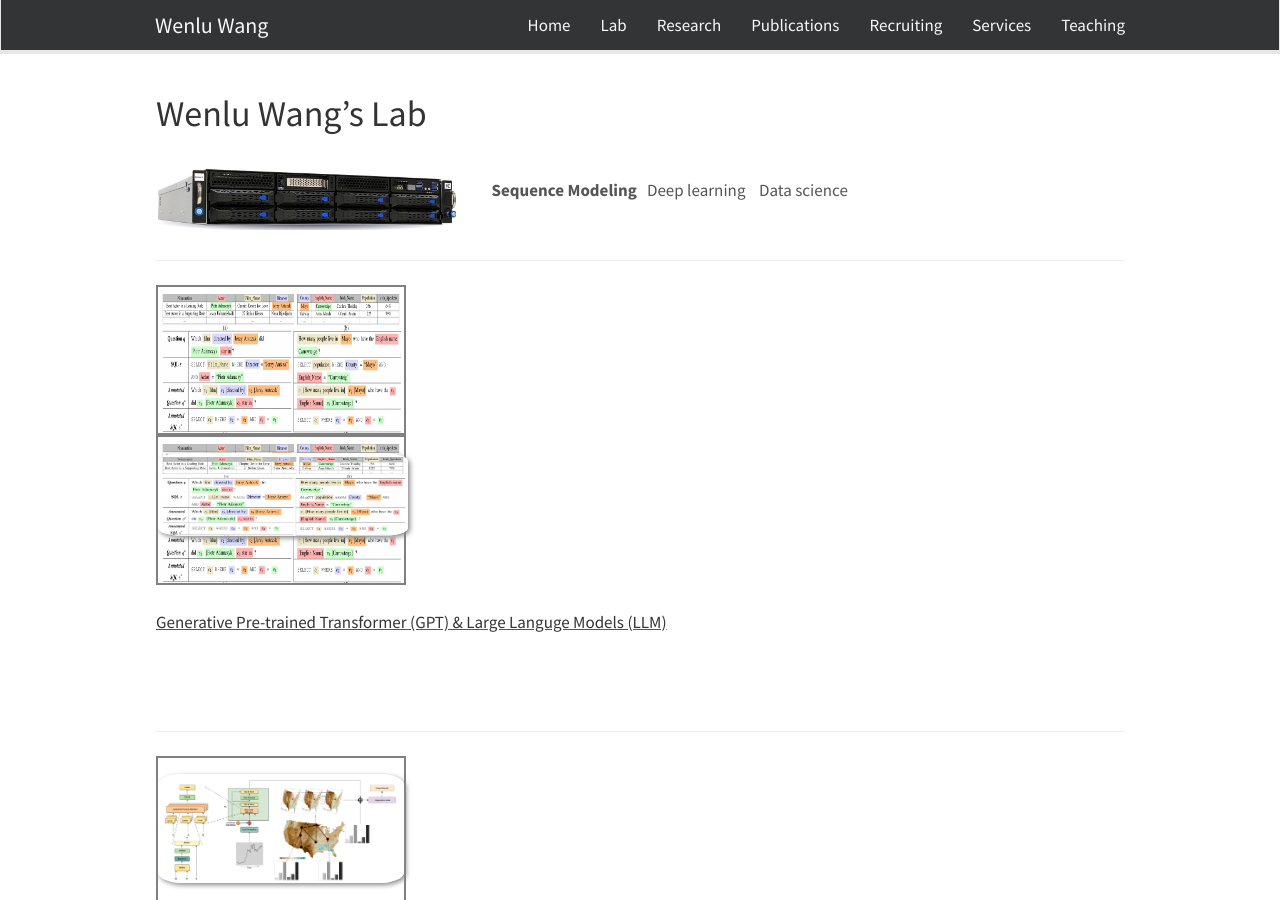
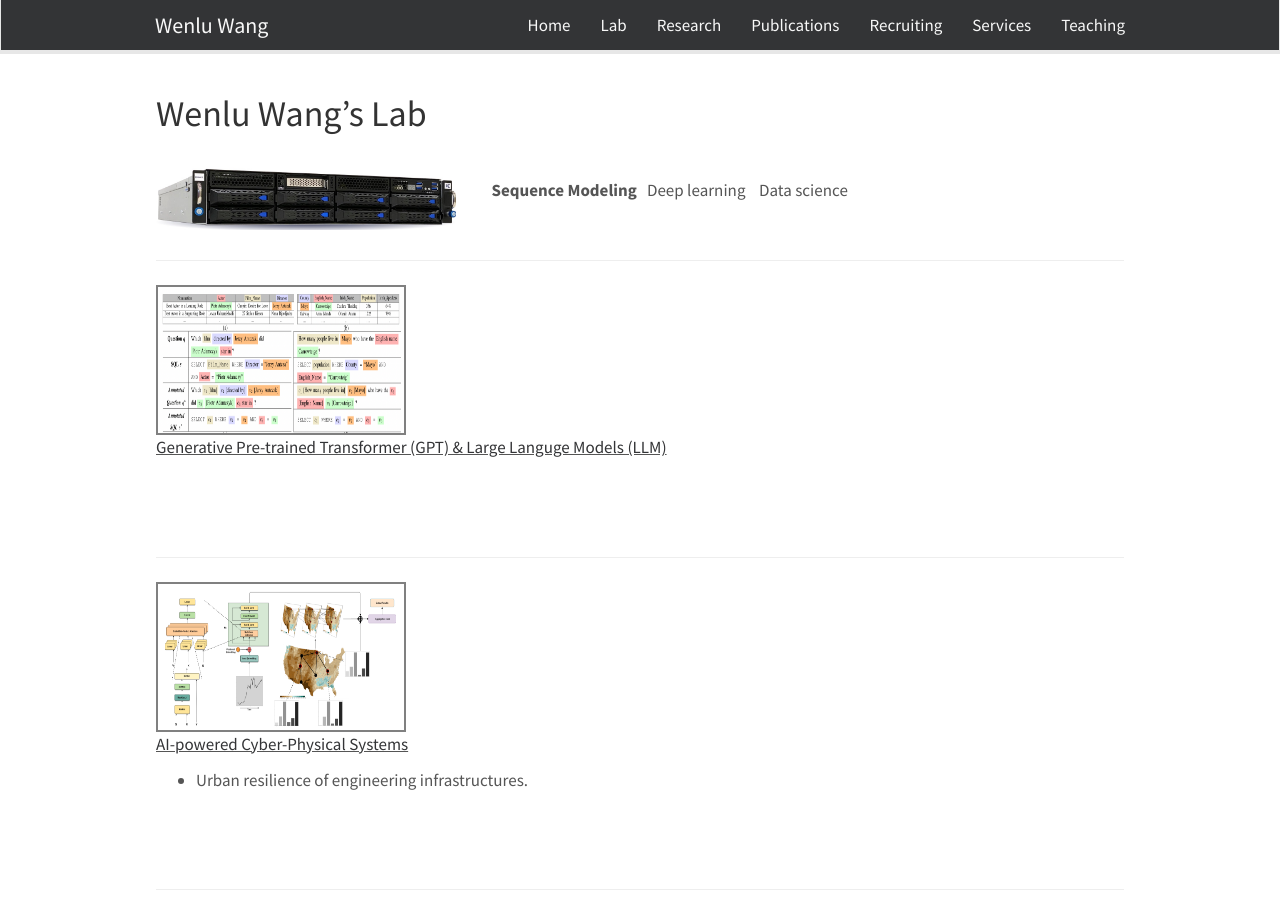
Before and after one commit to WENLU-W/WENLU-W.github.io, a Jekyll site: the page built from docs/_pages/team.md, in a window 1280 px wide and 900 px high. Built offline with Jekyll 4.4.1, drawn with Linux system fonts in a browser that asks for light colours; nearby versions of some CDN libraries.

Commit message:
Update team.md

```diff
--- a/docs/_pages/team.md
+++ b/docs/_pages/team.md
@@ -16,10 +16,6 @@
 ------------------------------------------
 <div style="height: 150px; width: 250px; border: 2px solid gray; background-image: url({{ site.url }}{{ site.baseurl }}/images/nlidb.png);background-position: center center; background-repeat: no-repeat; background-size: 100% 100%;">
 </div>
-<div style="height: 150px; width: 250px; border: 2px solid gray; background-image: url({{ site.url }}{{ site.baseurl }}/images/nlidb.png);background-position: center center; background-repeat: no-repeat; background-size: 100% 100%;">
-<img align="left" style="max-height:150px; max-width: 250px;" src="{{ site.url }}{{ site.baseurl }}/images/nlidb.png" >
-</div>
-&nbsp;<br>
 <ins>[Generative Pre-trained Transformer (GPT) & Large Languge Models (LLM)](https://wenlu-w.github.io/project/2022/01/01/llm.html)</ins>
 <br>
 <br>
@@ -27,10 +23,8 @@
 <br>
 
 ------------------------------------------
-<div style="height: 150px; width: 250px; border: 2px solid  gray;">
-<img align="left" style="max-height:100%; max-width:100%;" src="{{ site.url }}{{ site.baseurl }}/images/weather2.png" >
+<div style="height: 150px; width: 250px; border: 2px solid gray; background-image: url({{ site.url }}{{ site.baseurl }}/images/weather2.png);background-position: center center; background-repeat: no-repeat; background-size: 100% 100%;">
 </div>
-&nbsp;<br>
 <ins>[AI-powered Cyber-Physical Systems](https://wenlu-w.github.io/project/2021/09/01/social.html)</ins>
 - Urban resilience of engineering infrastructures.
 <br>
@@ -39,10 +33,8 @@
 <br>
 
 ------------------------------------------
-<div style="height: 150px; width: 250px; border: 2px solid  gray;">
-<img align="left" style="max-height:100%; max-width:100%;" src="{{ site.url }}{{ site.baseurl }}/images/advremoval.png" >
+<div style="height: 150px; width: 250px; border: 2px solid gray; background-image: url({{ site.url }}{{ site.baseurl }}/images/advremoval.png);background-position: center center; background-repeat: no-repeat; background-size: 100% 100%;">
 </div>
-&nbsp;<br>
 <ins>[Sequence Modeling](https://wenlu-w.github.io/project/2021/09/01/sequential.html)<ins>
 - Generative molecular design.
 - Genomics phenotyping.
```
